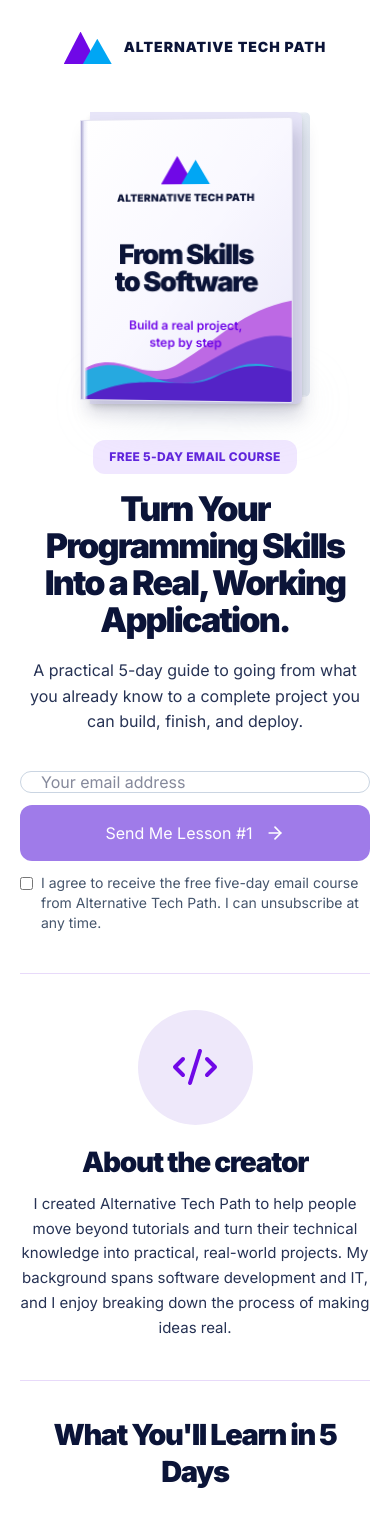
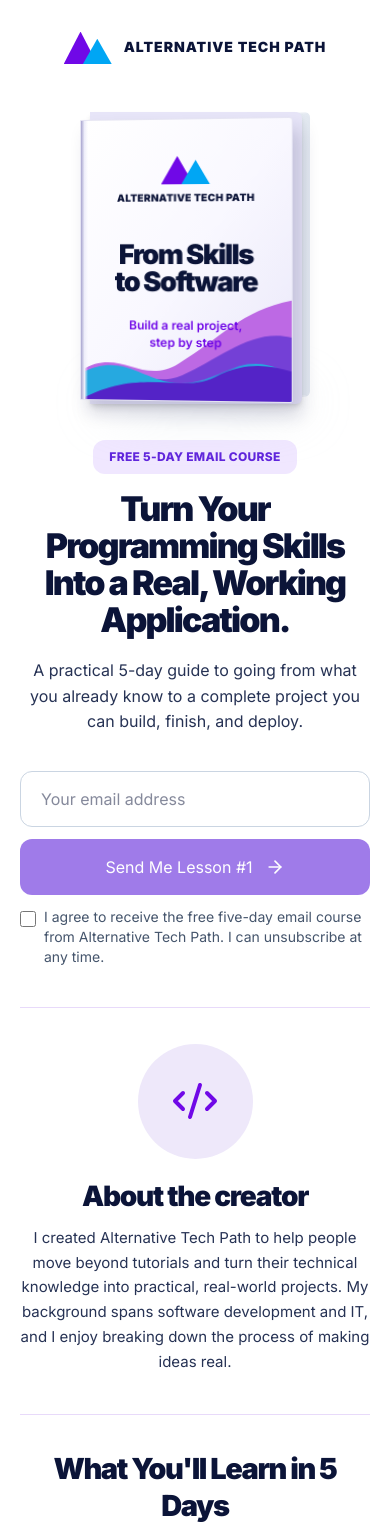
Before and after one commit to ShaphC/altechpath, a Next.js app: page / in a window 390 px wide. Shown: the top 1530 px of the page. Built offline with nearby package versions, Linux system fonts and the light colour scheme.

Commit message:
fixed the input field on mobile

```diff
--- a/src/components/subscribe-form.tsx
+++ b/src/components/subscribe-form.tsx
@@ -59,7 +59,8 @@ export default function SubscribeForm() {
 
   return (
     <form onSubmit={handleSubmit} className="w-full">
-      <div className="flex w-full flex-col gap-3 md:flex-row md:items-stretch">
+      {/* Email input and button */}
+      <div className="grid w-full grid-cols-1 gap-3 md:grid-cols-[minmax(0,1fr)_290px]">
         <label className="sr-only" htmlFor={emailId}>
           Email address
         </label>
@@ -73,13 +74,13 @@ export default function SubscribeForm() {
           value={email}
           onChange={(event) => setEmail(event.target.value)}
           placeholder="Your email address"
-          className="h-14 min-w-0 w-full flex-1 rounded-xl border border-slate-300 bg-white px-5 text-base text-[#0b1438] outline-none transition focus:border-violet-600 focus:ring-2 focus:ring-violet-100"
+          className="block h-14 w-full min-w-0 rounded-xl border border-slate-300 bg-white px-5 text-base text-[#0b1438] outline-none transition focus:border-violet-600 focus:ring-2 focus:ring-violet-100"
         />
 
         <button
           type="submit"
           disabled={loading || !consent}
-          className="flex h-14 w-full shrink-0 items-center justify-center gap-3 rounded-xl bg-[#6025dc] px-6 text-base font-bold text-white transition hover:bg-[#5016c9] disabled:cursor-not-allowed disabled:opacity-60 md:w-[290px]"
+          className="flex h-14 w-full min-w-0 items-center justify-center gap-3 rounded-xl bg-[#6025dc] px-6 text-base font-bold text-white transition hover:bg-[#5016c9] disabled:cursor-not-allowed disabled:opacity-60"
         >
           {loading ? (
             <>
@@ -95,20 +96,23 @@ export default function SubscribeForm() {
         </button>
       </div>
 
+      {/* Consent checkbox */}
       <label className="mt-3 flex items-start gap-2 text-sm text-slate-600">
         <input
           type="checkbox"
           checked={consent}
           onChange={(event) => setConsent(event.target.checked)}
-          className="mt-1 accent-violet-700"
+          className="mt-1 h-4 w-4 shrink-0 accent-violet-700"
           required
         />
+
         <span>
           I agree to receive the free five-day email course from Alternative
           Tech Path. I can unsubscribe at any time.
         </span>
       </label>
 
+      {/* Success or error message */}
       {message && (
         <p
           role="status"
```
